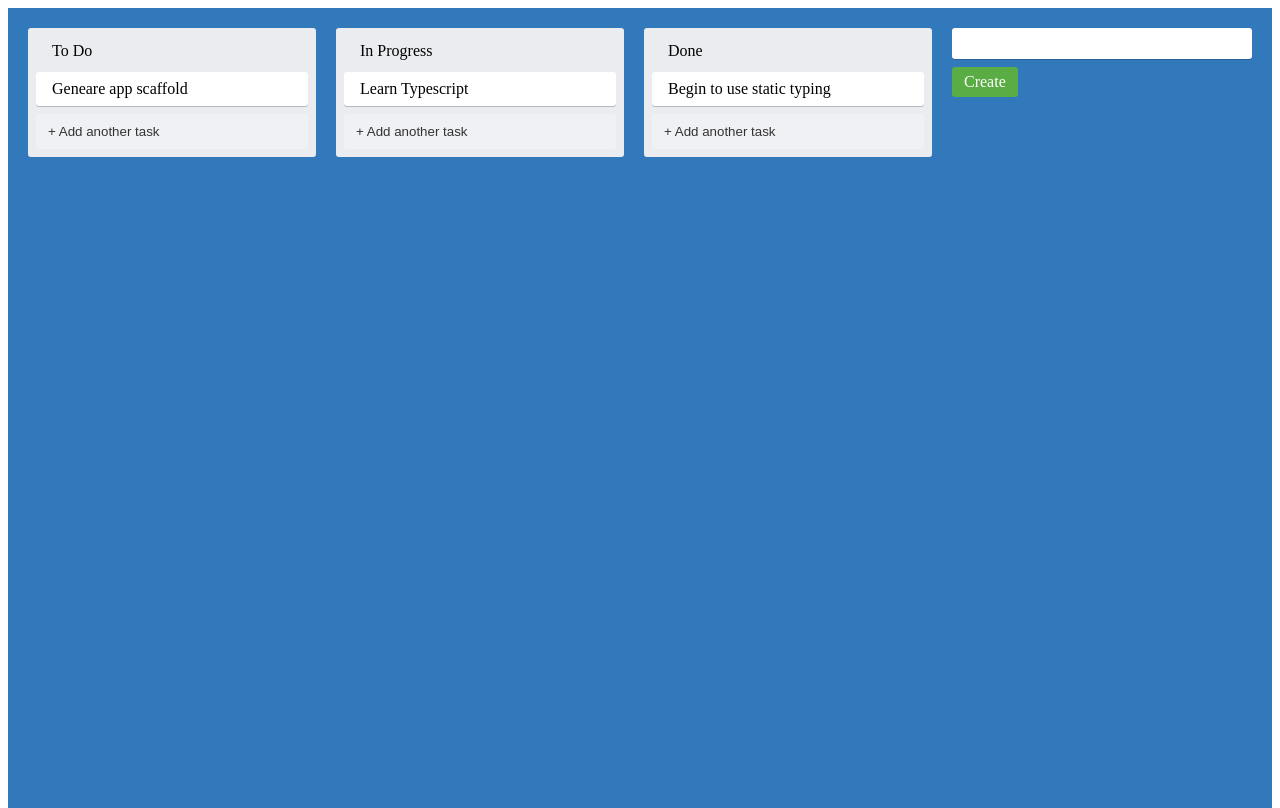
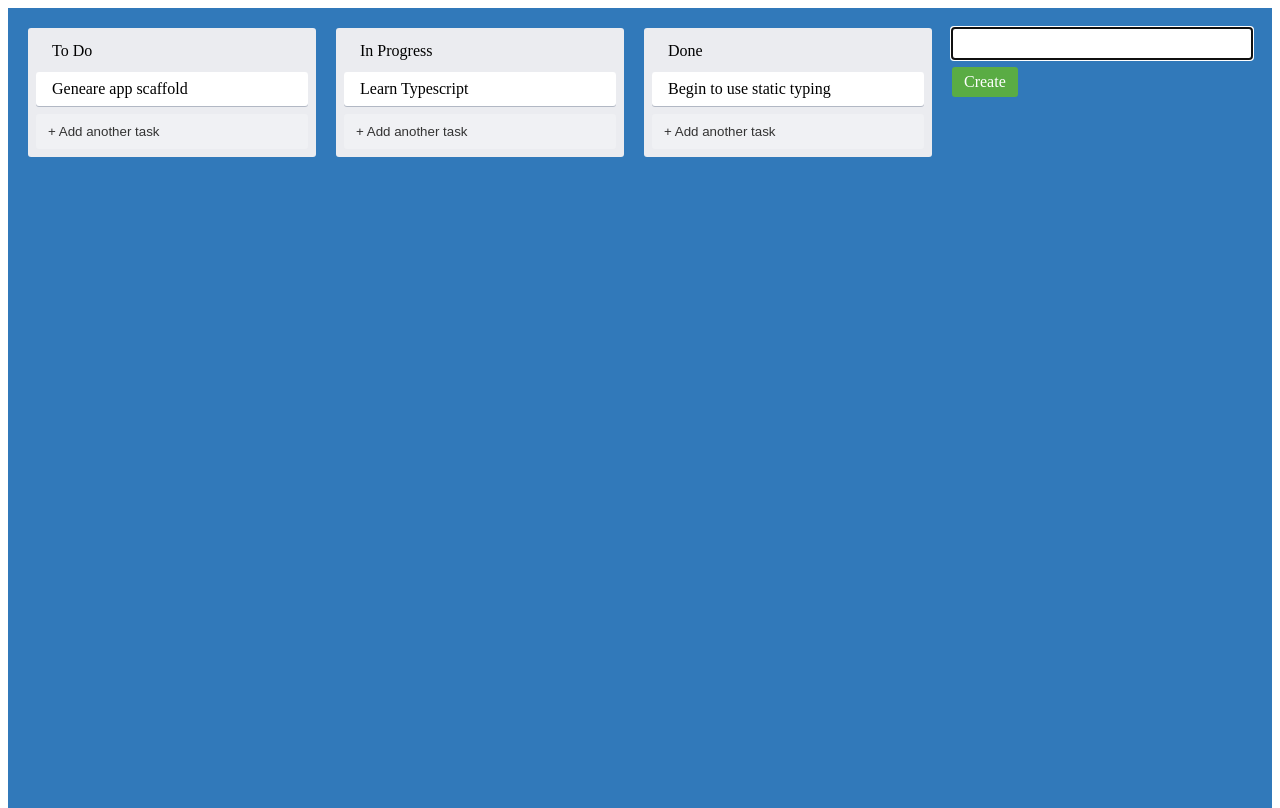
Before and after one commit to aimalamiri/Trello, a React (Create React App) app: page / in a window 1280 px wide. Both pictures are taken after a click on the button "+ Add another list". Built offline with nearby package versions, Linux system fonts and the light colour scheme.

Commit message:
Add focus to NewItemForm input field

```diff
--- a/src/NewItemForm.tsx
+++ b/src/NewItemForm.tsx
@@ -1,5 +1,7 @@
-import { useState } from 'react';
+import { title } from 'process';
+import React, { useState } from 'react';
 import { NewItemFormContainer, NewItemButton, NewItemInput } from './styles';
+import { useFocus } from './utils/useFocus';
 
 type newItemFormProps = {
   onAdd(text: string): void;
@@ -7,10 +9,22 @@
 
 export const NewItemForm = ({ onAdd }: newItemFormProps) => {
   const [text, setText] = useState('');
+  const inputRef = useFocus();
+
+  const handleAddText = (event: React.KeyboardEvent<HTMLInputElement>) => {
+    if (event.key === 'Enter') {
+      onAdd(text);
+    }
+  };
 
   return (
     <NewItemFormContainer>
-      <NewItemInput value={text} onChange={(e) => setText(e.target.value)} />
+      <NewItemInput
+        value={text}
+        ref={inputRef}
+        onChange={(e) => setText(e.target.value)}
+        onKeyPress={handleAddText}
+      />
       <NewItemButton onClick={() => onAdd(text)}>Create</NewItemButton>
     </NewItemFormContainer>
   );
--- a/src/styles.ts
+++ b/src/styles.ts
@@ -66,6 +66,7 @@
   background-color: #5aac44;
   border-radius: 3px;
   border: none;
+  cursor: pointer;
   box-shadow: none;
   color: #fff;
   padding: 6px 12px;
--- /dev/null
+++ b/src/utils/useFocus.ts
@@ -0,0 +1,11 @@
+import { useRef, useEffect } from 'react';
+
+export const useFocus = () => {
+  const ref = useRef<HTMLInputElement>(null);
+
+  useEffect(() => {
+    ref.current?.focus();
+  }, []);
+
+  return ref;
+};
```
